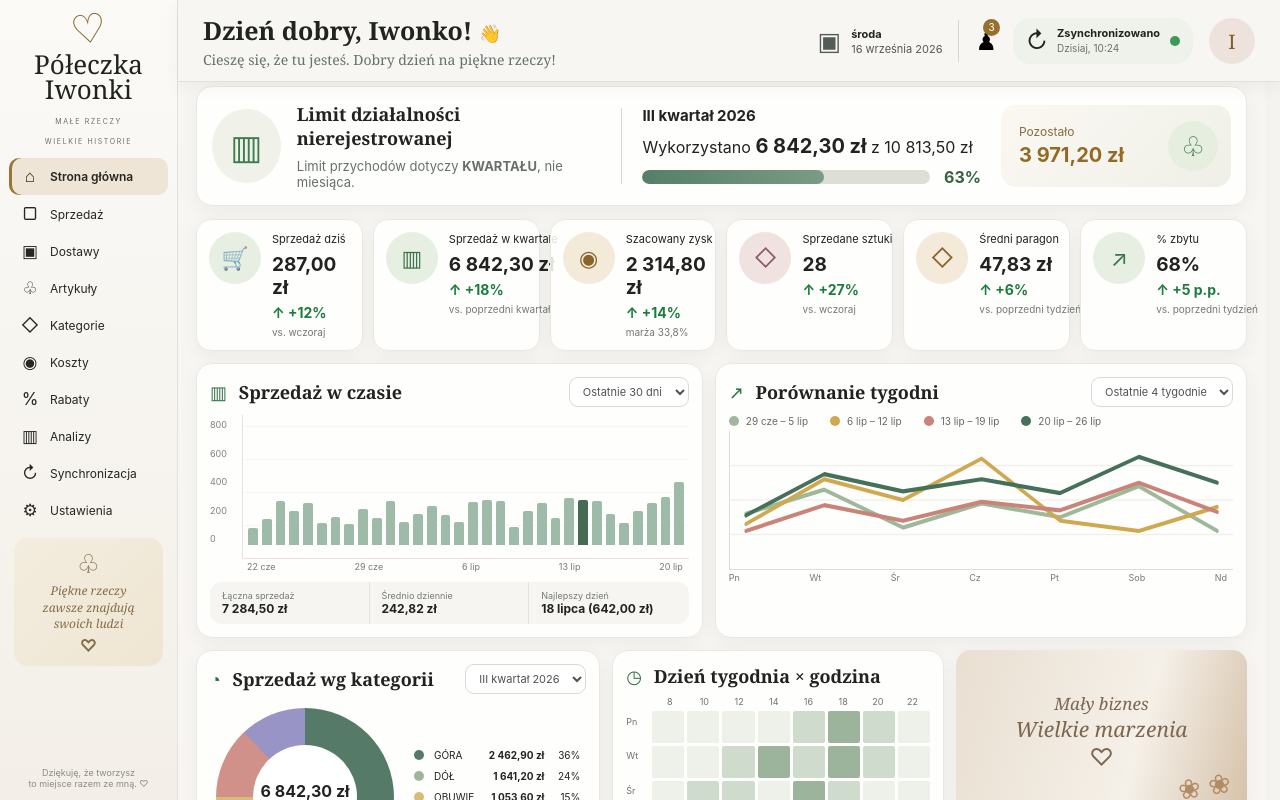
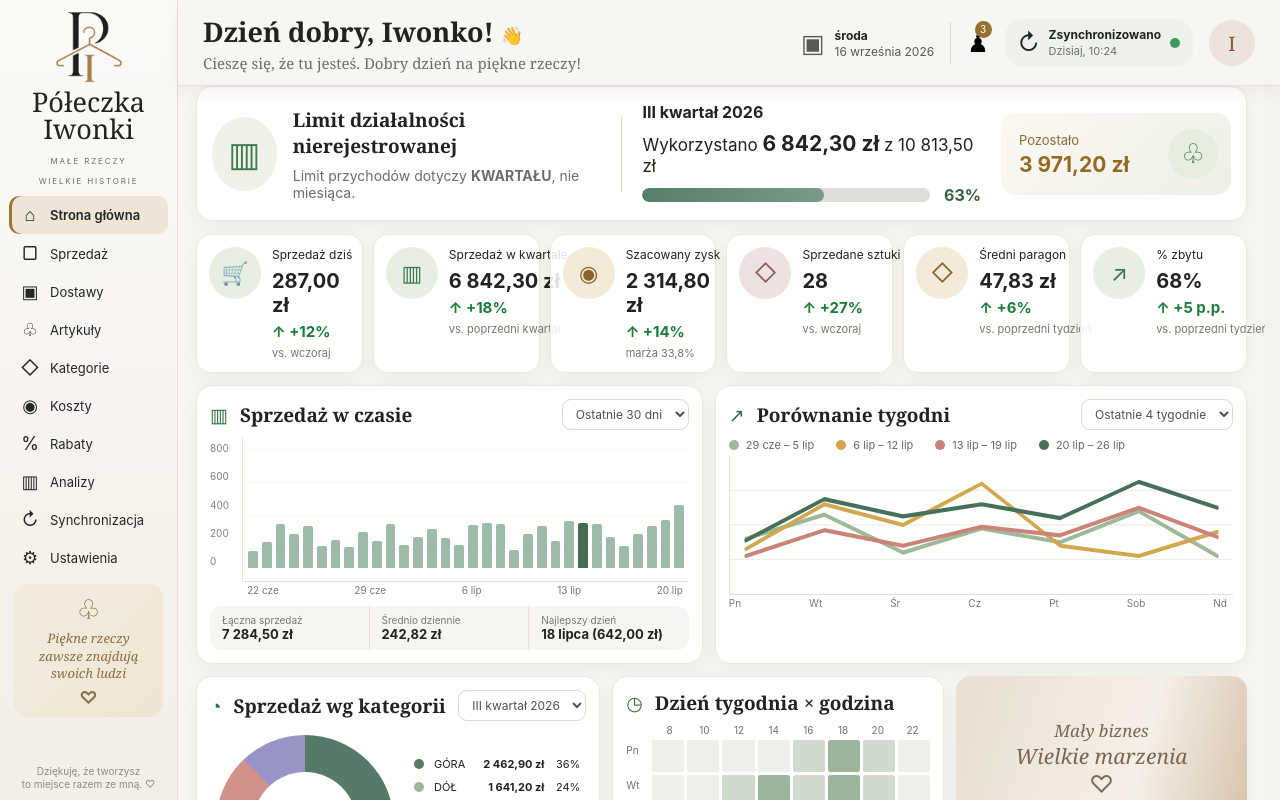
Before and after one commit to 022IE/poleczka-pwa, a React (Vite) app: page / in a window 1280 px wide. Shown: the top 800 px of the page. Built offline with nearby package versions, Linux system fonts and the light colour scheme.

Commit message:
ui: use PI hanger logo and enlarge dashboard typography

```diff
--- a/src/overrides.css
+++ b/src/overrides.css
@@ -18,10 +18,12 @@ body {
   overflow: visible;
 }
 
-/* Lewy panel: ta sama zawartość, ale ciaśniejszy układ pionowy. */
+/* Lewy panel dopasowany dokładnie do wysokości okna. */
 .sidebar {
-  height: 100dvh;
-  padding: 12px 9px 10px;
+  height: 100vh;
+  min-height: 100vh;
+  max-height: 100vh;
+  padding: 10px 9px 9px;
   overflow-y: auto;
   overscroll-behavior: contain;
   scrollbar-width: thin;
@@ -42,21 +44,32 @@ body {
 }
 
 .brand-block {
-  padding: 0 7px 10px;
+  padding: 0 7px 8px;
 }
 
+/* Finalny sygnet P/I z wieszakiem — zastępuje serduszko. */
 .brand-symbol {
-  font-size: 40px;
+  width: 70px;
+  height: 74px;
+  margin: 0 auto 2px;
+  font-size: 0;
+  line-height: 0;
+  background-image: url('/assets/poleczka-logo-pi.png');
+  background-repeat: no-repeat;
+  background-position: center;
+  background-size: contain;
+  transform: none;
 }
 
 .brand-block strong {
-  font-size: 26px;
-  margin: 8px 0 7px;
+  font-size: 27px;
+  line-height: 1;
+  margin: 4px 0 6px;
 }
 
 .brand-block > span {
-  font-size: 7px;
-  line-height: 1.35;
+  font-size: 8px;
+  line-height: 1.4;
 }
 
 .sidebar nav {
@@ -67,12 +80,12 @@ body {
   gap: 10px;
   padding: 8px 11px;
   border-radius: 10px;
-  font-size: 12px;
+  font-size: 13px;
 }
 
 .sidebar nav a > span {
   width: 20px;
-  font-size: 17px;
+  font-size: 18px;
 }
 
 /* Aktywny link ma być widoczny od pierwszego renderu, nie dopiero po kliknięciu. */
@@ -85,28 +98,28 @@ body {
 }
 
 .sidebar-quote {
-  margin: 10px 5px 6px;
-  padding: 10px 7px;
+  margin: 8px 5px 5px;
+  padding: 9px 7px;
 }
 
 .sidebar-quote > span {
-  font-size: 26px;
+  font-size: 27px;
 }
 
 .sidebar-quote p {
-  font-size: 12px;
+  font-size: 13px;
   line-height: 1.35;
   margin: 4px 0;
 }
 
 .sidebar-quote b {
-  font-size: 17px;
+  font-size: 18px;
 }
 
 .sidebar-thanks {
-  font-size: 9px;
+  font-size: 10px;
   line-height: 1.3;
-  padding-top: 5px;
+  padding-top: 4px;
 }
 
 /*
@@ -133,6 +146,49 @@ body {
   -webkit-backdrop-filter: blur(12px);
 }
 
+/* Czytelniejsza typografia bez zmiany układu kart i wykresów. */
+.dashboard-header h1 { font-size: 27px; }
+.dashboard-header p { font-size: 15px; }
+.date-block div { font-size: 12px; }
+.sync-pill strong { font-size: 12px; }
+.sync-pill small { font-size: 11px; }
+
+.limit-intro h2 { font-size: 19px; }
+.limit-intro p { font-size: 14px; }
+.limit-main > strong { font-size: 16px; }
+.limit-value { font-size: 17px; }
+.limit-value b { font-size: 21px; }
+.limit-left span { font-size: 13px; }
+.limit-left > b { font-size: 21px; }
+
+.kpi-copy > span { font-size: 12px; }
+.kpi-copy strong { font-size: 20px; }
+.kpi-copy b { font-size: 15px; }
+.kpi-copy small { font-size: 11px; }
+
+.panel-head h2 { font-size: 19px; }
+.panel-head select { font-size: 12px; }
+.y-labels,
+.x-labels,
+.week-days { font-size: 10px; }
+.chart-summary span { font-size: 10px; }
+.chart-summary b { font-size: 13px; }
+.legend { font-size: 11px; }
+
+.category-list p,
+.category-list p b { font-size: 11px; }
+.heat-y,
+.heat-x { font-size: 10px; }
+.heat-legend { font-size: 9px; }
+
+.company-mode span { font-size: 11px; }
+.company-mode b { font-size: 14px; }
+.company-mode small { font-size: 10px; }
+
+.quick-card b { font-size: 12px; }
+.quick-card small { font-size: 10px; }
+.dashboard-footer { font-size: 10px; }
+
 @media (max-width: 1180px) {
   .dashboard-header {
     left: 150px;
@@ -146,6 +202,7 @@ body {
 
   .sidebar {
     height: auto;
+    min-height: 0;
     max-height: none;
     overflow: visible;
   }
```
Also changed, not shown: public/assets/poleczka-logo-pi.png (added).
